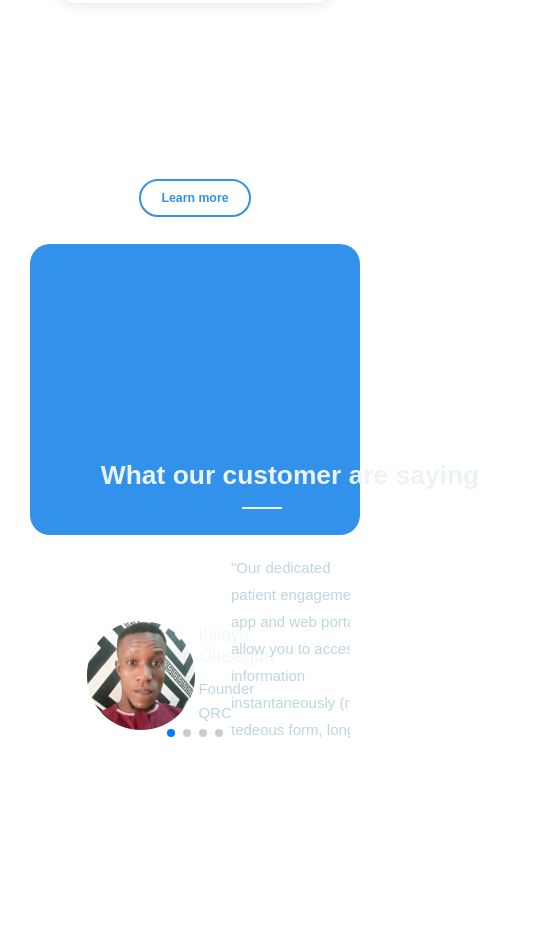
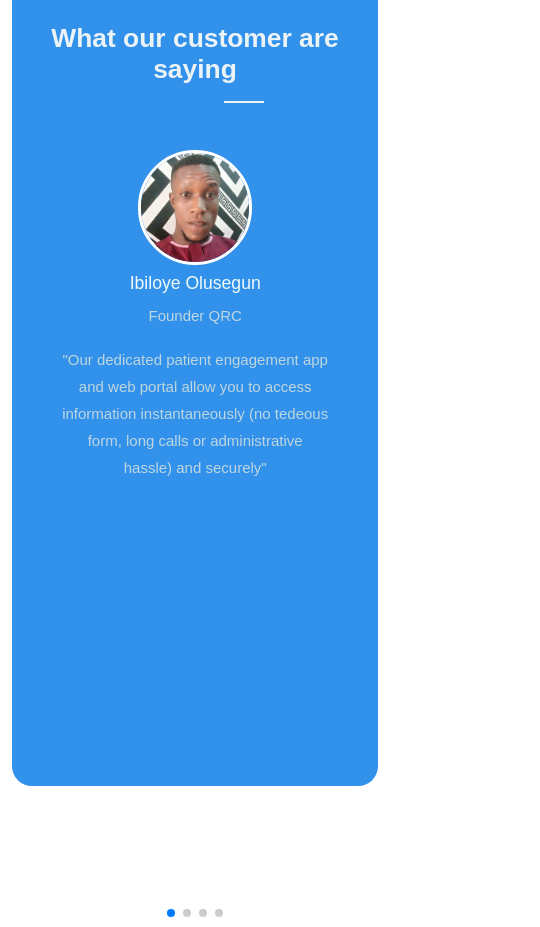
Before and after one commit to ibiloyeolusegun1/healthcare, a React (Create React App) app: page / in a window 390 px wide. Shown: the part 3040-3967 px from the top of the page, 540 px wide, since content can reach past the window. Before the commit the page ends 3787 px from the top, so only its background shows below. Built offline with nearby package versions, Linux system fonts and the light colour scheme.

Commit message:
updated customer.jsx file

```diff
--- a/src/Component/Customer.jsx
+++ b/src/Component/Customer.jsx
@@ -1,14 +1,11 @@
 import React from "react";
+import { FaArrowLeft, FaArrowRight } from "react-icons/fa";
 import "../Styles/main.css";
 
-import { Swiper, SwiperSlide } from "swiper/react";
+import { Swiper, SwiperSlide, useSwiper } from "swiper/react";
 import { Pagination, Navigation } from "swiper";
 import 'swiper/css';
 import 'swiper/css/pagination';
-
-// import "swiper/swiper.min.css";
-// import "swiper/modules/pagination/pagination.min.css";
-
 
 
 
@@ -27,10 +24,10 @@ function Customer() {
                     }}
                     navigation={true}
                     modules={[Pagination, Navigation]}
-                    className="mySwiper"
+                    className="customer-Swiper"
                     >
+                    <SliderButtons/>
                     <SwiperSlide>
-                        <div className="row">
                         <div className="card">
                             <div className="card-inner">
                                 <img src="./about-profile.png" alt="" />
@@ -43,10 +40,8 @@ function Customer() {
                                 <p>"Our dedicated patient engagement app and web portal allow you to access information instantaneously (no tedeous form, long calls or administrative hassle) and securely"</p>
                             </div>
                         </div>
-                        </div>
                     </SwiperSlide>
                     <SwiperSlide>
-                        <div className="row">
                             <div className="card">
                                 <div className="card-inner">
                                     <img src="./about-profile.png" alt="" />
@@ -59,10 +54,8 @@ function Customer() {
                                     <p>"Our dedicated patient engagement app and web portal allow you to access information instantaneously (no tedeous form, long calls or administrative hassle) and securely"</p>
                                 </div>
                             </div>
-                        </div>
                     </SwiperSlide>
                     <SwiperSlide>
-                        <div className="row">
                             <div className="card">
                                 <div className="card-inner">
                                     <img src="./about-profile.png" alt="" />
@@ -75,10 +68,8 @@ function Customer() {
                                     <p>"Our dedicated patient engagement app and web portal allow you to access information instantaneously (no tedeous form, long calls or administrative hassle) and securely"</p>
                                 </div>
                             </div>
-                        </div>
                     </SwiperSlide>
                     <SwiperSlide>
-                        <div className="row">
                             <div className="card">
                                 <div className="card-inner">
                                     <img src="./about-profile.png" alt="" />
@@ -91,7 +82,6 @@ function Customer() {
                                     <p>"Our dedicated patient engagement app and web portal allow you to access information instantaneously (no tedeous form, long calls or administrative hassle) and securely"</p>
                                 </div>
                             </div>
-                        </div>
                     </SwiperSlide>
                 </Swiper>
 
@@ -101,3 +91,13 @@ function Customer() {
 }
 
 export default Customer;
+
+const SliderButtons = () =>{
+    const swiper = useSwiper();
+    return(
+        <div className="customer-button">
+            <button onClick={()=> swiper.slidePrev()}><FaArrowLeft/></button>
+            <button onClick={()=> swiper.slideNext()}><FaArrowRight/></button>
+        </div>
+    )
+}
--- a/src/Styles/main.css
+++ b/src/Styles/main.css
@@ -229,19 +229,21 @@ header .nav-closeBtn{
 }
 
 /*==================== Customer Section ===================*/
+.customer{
+    height: 80vh;
+}
 .customer .container{
+    position: relative;
     background-color: var(--main-color);
-    padding: 40px 10px;
+    padding: 40px 40px 10px 40px;
     border-radius: 20px;
     /* overflow-x: hidden; */
-    height: 33rem;
+    height: 38rem;
+    max-height: 100%;
     width: 90%;
     margin: 0 auto;
 }
-.container .row{
-    padding: 2rem 5rem 0 5rem;
-    margin-bottom: 20rem;
-}
+
 .customer .container h2{
     color: #ecf3f7;
 }
@@ -253,13 +255,17 @@ header .nav-closeBtn{
     display: flex;
     align-items: center;
     justify-content: space-between;
+    margin-bottom: 10rem;
+    background-color: var(--main-color);
+    padding: 20px 40px 0px 40px;
+    border-radius: 20px;
 }
 .customer .container .card-inner{
     display: flex;
     align-items: center;
     justify-content: space-between;
-    flex: 1 1 35%;
-    max-width: 35%;
+    flex: 0 0 36%;
+    max-width: 36%;
 }
 .customer .container .card-inner img{
     width: 13rem;
@@ -279,8 +285,8 @@ header .nav-closeBtn{
     font-size: 15px;
 }
 .customer .container .card-detail{
-    flex: 1 1 50%;
-    max-width: 50%;
+    flex: 0 0 46%;
+    max-width: 46%;
 }
 .customer .container .card-detail p{
     color: #bed6df;
@@ -291,15 +297,34 @@ header .nav-closeBtn{
 .swiper {
     width: 100%;
     height: 100%;
+}
+.customer-Swiper{
     display: flex;
-    justify-content: center;
+    flex-wrap: wrap;
+}
+
+.swiper-pagination-bullet{
+    /* margin-top: 20rem; */
+}
+.customer-button{
+    position: absolute;
+    display: flex;
+    justify-content: space-between;
     align-items: center;
-  }
-.swiper-slide {
-
+    bottom: -.5rem;
+    left: 40%;
+    z-index: 100;
 }
-.swiper-pagination-bullet{
-    margin-top: -20rem;
+.customer-button button{
+    gap: 3rem;
+    padding: 4px;
+    margin-right: 14rem;
+    background: none;
+    color: #a9cdf0;
+    font-size: 1.8rem;
+}
+.customer-button button:focus{
+    color: var(--main-color);
 }
 
 
@@ -365,6 +390,25 @@ header .nav-closeBtn{
     .service .service-detail {
         max-width: 90%;
         margin-bottom: 38px;
+    }
+
+
+    .customer .container .card-inner{
+        flex-direction: column;
+    }
+    .customer .container .card-inner{
+        flex: 0 0 28%;
+        max-width: 28%;
+        flex-direction: column;
+        text-align: center;
+        justify-content: center;
+    }
+    .customer .container .card-inner img{
+        margin-bottom: 1rem;
+    }
+    .customer .container .card-detail{
+        flex: 0 0 65%;
+        max-width: 65%;
     }
 
 }
@@ -460,6 +504,45 @@ header .nav-closeBtn{
         max-width: 48%;
         padding: 40px 20px 30px 20px;
     }
+
+    .customer{
+        height: 100vh;
+    }
+    .customer .container .card-inner{
+        flex: 0 0 100%;
+        max-width: 100%;
+        flex-direction: column;
+        text-align: center;
+        justify-content: center;
+    }
+    .customer .container .card-detail{
+        flex: 0 0 100%;
+        max-width: 100%;
+    }
+    .customer .container{
+        padding: 10px;
+        border-radius: 20px;
+        width: 100%;
+        height: 100%;
+    }
+    .customer .container  .section-title{
+        margin-top: 5rem;
+        margin-bottom: 45px;
+        width: 100%;
+    }
+    .customer .container .card{
+        display: flex;
+        flex-wrap: wrap;
+        padding-bottom: 10px;
+        text-align: center;
+        margin-bottom: 2rem;
+    }
+    .customer .container .card-detail p {
+        margin-top: 2rem;
+    }
+    .customer-button{
+       display: none;
+    }
 }
 
 @media (max-width:600px){
@@ -479,6 +562,8 @@ header .nav-closeBtn{
         max-width: 90%;
         margin-bottom: 30px;
     }
+
+
 }
 
 @media (max-width:540px){
```
Lines whose indentation alone changed are shown as unchanged.
